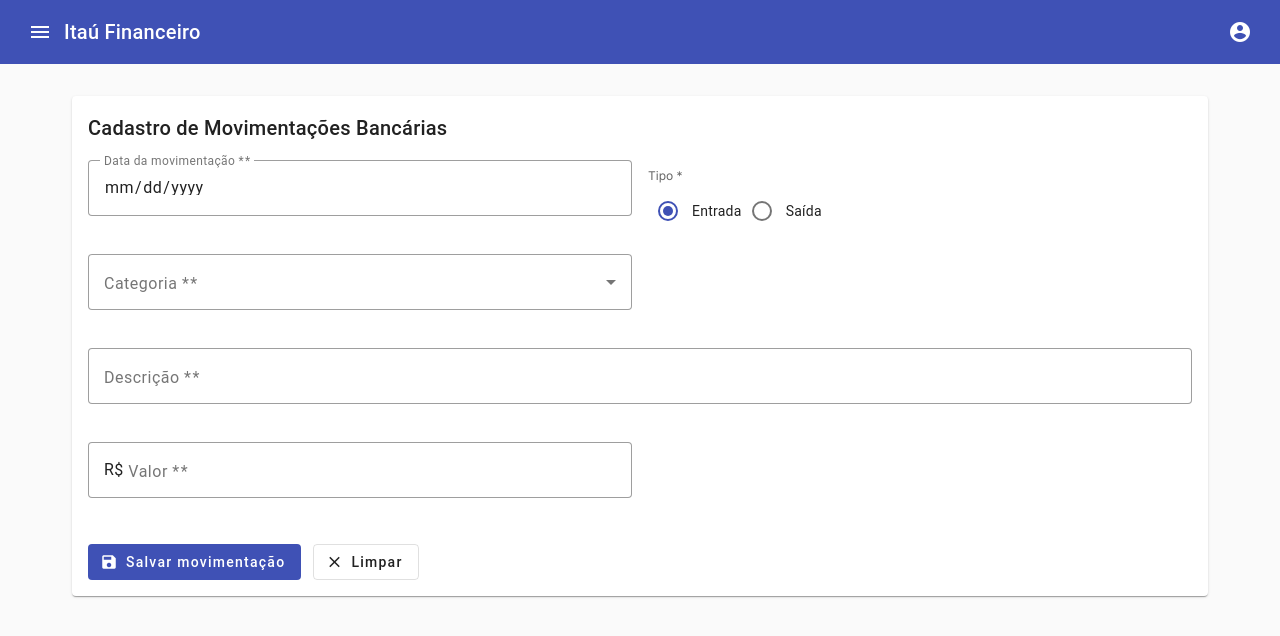
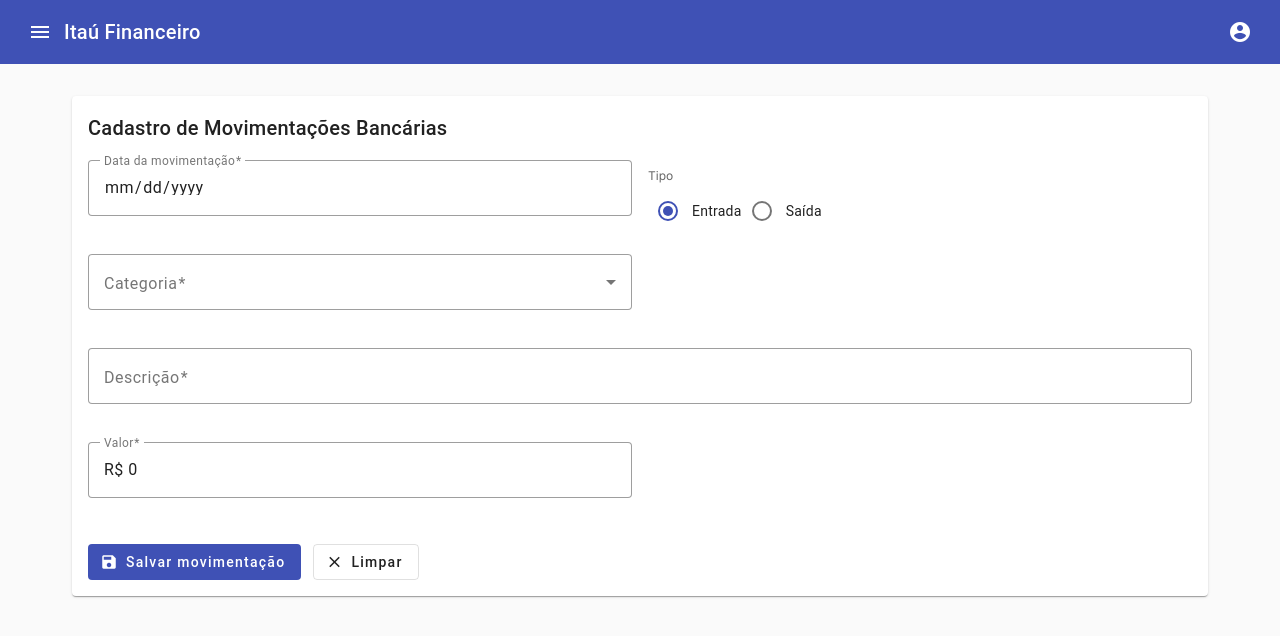
Before and after one commit to santanagabi/financeiro-app, an Angular app: page /cadastro in a window 1280 px wide. Shown: the top 636 px of the page. Built offline with nearby package versions, Linux system fonts and the light colour scheme.

Commit message:
feat: add transaction service and registration page using signal-based forms

```diff
--- a/src/app/pages/cadastro/cadastro.component.html
+++ b/src/app/pages/cadastro/cadastro.component.html
@@ -4,48 +4,48 @@
   </mat-card-header>
 
   <mat-card-content>
-    <form [formGroup]="form" (ngSubmit)="onSubmit()" class="grid-form">
+    <form (submit)="onSubmit(); $event.preventDefault()" class="grid-form">
       <mat-form-field appearance="outline">
-        <mat-label>Data da movimentação *</mat-label>
-        <input matInput type="date" formControlName="data" />
-        @if (f.data.invalid && f.data.touched) {
+        <mat-label>Data da movimentação</mat-label>
+        <input matInput type="date" [formField]="userForm.data" />
+        @if (userForm.data().invalid() && userForm.data().touched()) {
           <mat-error>Informe uma data válida.</mat-error>
         }
       </mat-form-field>
 
       <div class="radio-field">
-        <mat-label>Tipo *</mat-label>
-        <mat-radio-group formControlName="tipo" color="primary">
+        <mat-label>Tipo</mat-label>
+        <mat-radio-group [formField]="userForm.tipo" color="primary">
           <mat-radio-button value="Entrada">Entrada</mat-radio-button>
           <mat-radio-button value="Saida">Saída</mat-radio-button>
         </mat-radio-group>
       </div>
 
       <mat-form-field appearance="outline">
-        <mat-label>Categoria *</mat-label>
-        <mat-select formControlName="categoria">
+        <mat-label>Categoria</mat-label>
+        <mat-select [formField]="userForm.categoria">
           @for (cat of categorias; track cat) {
             <mat-option [value]="cat">{{ cat }}</mat-option>
           }
         </mat-select>
-        @if (f.categoria.invalid && f.categoria.touched) {
+        @if (userForm.categoria().invalid() && userForm.categoria().touched()) {
           <mat-error>Selecione uma categoria.</mat-error>
         }
       </mat-form-field>
 
       <mat-form-field appearance="outline" class="full-width">
-        <mat-label>Descrição *</mat-label>
-        <input matInput formControlName="descricao" placeholder="Informe a descrição" />
-        @if (f.descricao.invalid && f.descricao.touched) {
+        <mat-label>Descrição</mat-label>
+        <input matInput [formField]="userForm.descricao" placeholder="Informe a descrição" />
+        @if (userForm.descricao().invalid() && userForm.descricao().touched()) {
           <mat-error>A descrição deve ter entre 5 e 100 caracteres.</mat-error>
         }
       </mat-form-field>
 
       <mat-form-field appearance="outline">
-        <mat-label>Valor *</mat-label>
+        <mat-label>Valor</mat-label>
         <span matTextPrefix>R$&nbsp;</span>
-        <input matInput type="number" step="0.01" min="0" formControlName="valor" placeholder="0,00" />
-        @if (f.valor.invalid && f.valor.touched) {
+        <input matInput type="number" step="0.01" [formField]="userForm.valor" placeholder="0,00" />
+        @if (userForm.valor().invalid() && userForm.valor().touched()) {
           <mat-error>Informe um valor maior que zero.</mat-error>
         }
       </mat-form-field>
@@ -60,11 +60,6 @@
         </button>
       </div>
 
-      @if (mensagem(); as msg) {
-        <div class="full-width alert" [class.alert-success]="msg.tipo === 'sucesso'" [class.alert-error]="msg.tipo === 'erro'">
-          {{ msg.texto }}
-        </div>
-      }
     </form>
   </mat-card-content>
 </mat-card>
--- a/src/app/pages/cadastro/cadastro.component.ts
+++ b/src/app/pages/cadastro/cadastro.component.ts
@@ -1,6 +1,6 @@
 import { ChangeDetectionStrategy, Component, signal, inject } from '@angular/core';
 import { CommonModule } from '@angular/common';
-import { FormBuilder, ReactiveFormsModule, Validators } from '@angular/forms';
+import { form, FormField, submit, required, min, minLength, maxLength } from '@angular/forms/signals';
 import { MovimentacaoService } from '../../services/movimentacao.service';
 import { CategoriaMovimentacao } from '../../models/movimentacao.model';
 import { MatFormFieldModule } from '@angular/material/form-field';
@@ -10,17 +10,19 @@ import { MatRadioModule } from '@angular/material/radio';
 import { MatButtonModule } from '@angular/material/button';
 import { MatCardModule } from '@angular/material/card';
 import { MatIconModule } from '@angular/material/icon';
+import { MatSnackBarModule, MatSnackBar } from '@angular/material/snack-bar';
 @Component({
   selector: 'app-cadastro',
   standalone: true,
-  imports: [CommonModule, ReactiveFormsModule, MatFormFieldModule, MatInputModule, MatSelectModule, MatRadioModule, MatButtonModule, MatCardModule, MatIconModule],
+  imports: [CommonModule, FormField, MatFormFieldModule, MatInputModule, MatSelectModule, MatRadioModule, MatButtonModule, MatCardModule, MatIconModule, MatSnackBarModule],
   templateUrl: './cadastro.component.html',
   styleUrl: './cadastro.component.scss',
   changeDetection: ChangeDetectionStrategy.OnPush,
 })
 export class CadastroComponent {
-  private fb = inject(FormBuilder);
+
   private movimentacaoService = inject(MovimentacaoService);
+  private snackBar = inject(MatSnackBar);
 
   readonly categorias: CategoriaMovimentacao[] = [
     'Salário',
@@ -33,61 +35,90 @@ export class CadastroComponent {
   ];
 
   // Feedback de salvar (sucesso/erro)
-  readonly mensagem = signal<{ tipo: 'sucesso' | 'erro'; texto: string } | null>(null);
   readonly salvando = signal(false);
 
-  // FormBuilder.group() monta o estado do form e suas validações.
-  readonly form = this.fb.group({
-    data: ['', [Validators.required]],
-    tipo: ['Entrada' as 'Entrada' | 'Saida', [Validators.required]],
-    categoria: ['', [Validators.required]],
-    descricao: ['', [Validators.required, Validators.minLength(5), Validators.maxLength(100)]],
-    valor: [null as number | null, [Validators.required, Validators.min(0.01)]],
+  /**
+   * --- CONCEITOS ARQUITETURAIS APLICADOS (Para a Entrevista) ---
+   *
+   * Por que usar Signal Forms (v21+) ao invés do clássico Reactive Forms (FormBuilder)?
+   *
+   * 1. Reatividade Síncrona e Unificada: Em Reactive Forms, os valores são Observables (RxJS),
+   *    exigindo gerenciamento de assinaturas (.subscribe). Com Signals, o estado do formulário
+   *    é 100% síncrono e integrado perfeitamente ao ChangeDetection.OnPush, sem vazamento de memória.
+   *
+   * 2. Type-Safety (Tipagem Forte) Baseado no Modelo: Ao invés de o formulário ditar o tipo
+   *    dos dados, a estrutura nasce a partir de um Model fortemente tipado (`this.model`).
+   *    O formulário apenas mapeia esse Model com regras de validação, impedindo erros de tipagem
+   *    comuns do FormBuilder (como valores "null" não esperados).
+   */
+  protected readonly model = signal({
+    data: '',
+    tipo: 'Entrada' as 'Entrada' | 'Saida',
+    categoria: '',
+    descricao: '',
+    valor: 0,
   });
 
-  // Getter de conveniência pra acessar os controles no template (form.controls.x é verboso)
-  get f() {
-    return this.form.controls;
-  }
+  readonly userForm = form(this.model, (schemaPath) => {
+    required(schemaPath.data);
+    required(schemaPath.tipo);
+    required(schemaPath.categoria);
+    required(schemaPath.descricao);
+    minLength(schemaPath.descricao, 5);
+    maxLength(schemaPath.descricao, 100);
+    required(schemaPath.valor);
+    min(schemaPath.valor, 0.01);
+  });
 
-  async onSubmit(): Promise<void> {
-    this.mensagem.set(null);
+  onSubmit(): void {
+    submit(this.userForm, async () => {
+      this.salvando.set(true);
+      const valores = this.model();
 
-    if (this.form.invalid) {
-      // markAllAsTouched força o Angular a mostrar os erros de todos os campos de uma vez
-      this.form.markAllAsTouched();
-      return;
-    }
+      try {
+        const resultado = await this.movimentacaoService.salvar({
+          data: valores.data,
+          tipo: valores.tipo,
+          categoria: valores.categoria as CategoriaMovimentacao,
+          descricao: valores.descricao,
+          valor: Number(valores.valor),
+        });
 
-    this.salvando.set(true);
-    const valores = this.form.getRawValue();
-
-    const resultado = await this.movimentacaoService.salvar({
-      data: valores.data!,
-      tipo: valores.tipo!,
-      categoria: valores.categoria as CategoriaMovimentacao,
-      descricao: valores.descricao!,
-      valor: Number(valores.valor),
+        if (resultado.ok) {
+          this.snackBar.open(resultado.mensagem, 'OK', {
+            duration: 3000,
+            horizontalPosition: 'end',
+            verticalPosition: 'top'
+          });
+          this.limpar();
+        } else {
+          this.snackBar.open(resultado.mensagem, 'Fechar', {
+            duration: 5000,
+            horizontalPosition: 'end',
+            verticalPosition: 'top'
+          });
+        }
+      } catch (err: any) {
+        this.snackBar.open('Erro interno ao salvar: ' + (err.message || String(err)), 'Fechar', {
+          duration: 5000,
+          horizontalPosition: 'end',
+          verticalPosition: 'top'
+        });
+      } finally {
+        this.salvando.set(false);
+      }
     });
-
-    this.salvando.set(false);
-    this.mensagem.set({
-      tipo: resultado.ok ? 'sucesso' : 'erro',
-      texto: resultado.mensagem,
-    });
-
-    if (resultado.ok) {
-      this.limpar();
-    }
   }
 
   limpar(): void {
-    this.form.reset({
+    this.model.set({
       data: '',
       tipo: 'Entrada',
       categoria: '',
       descricao: '',
-      valor: null,
+      valor: 0,
     });
+    // Reseta o estado do form (touched, dirty) para apagar os erros visuais
+    this.userForm().reset();
   }
 }
```
Also changed, not shown: src/app/services/movimentacao.service.ts (+20 -27 lines).
